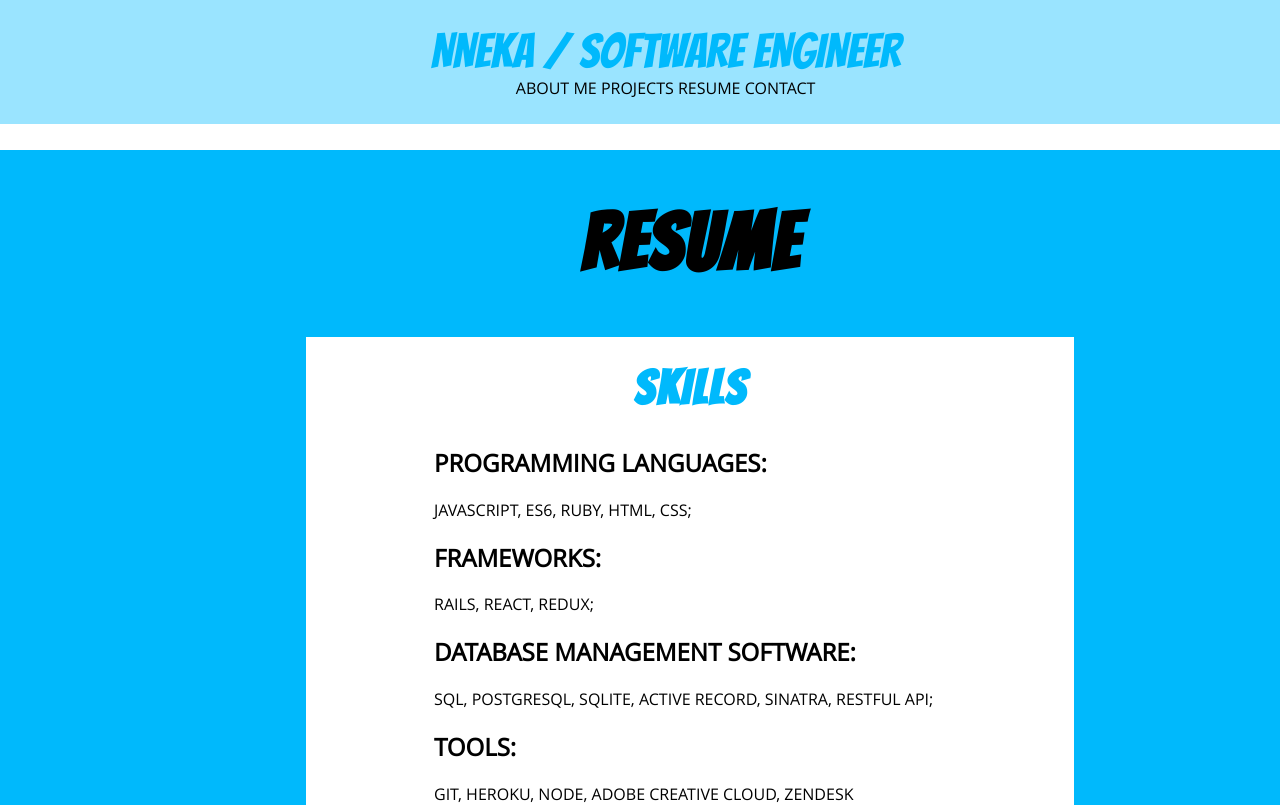
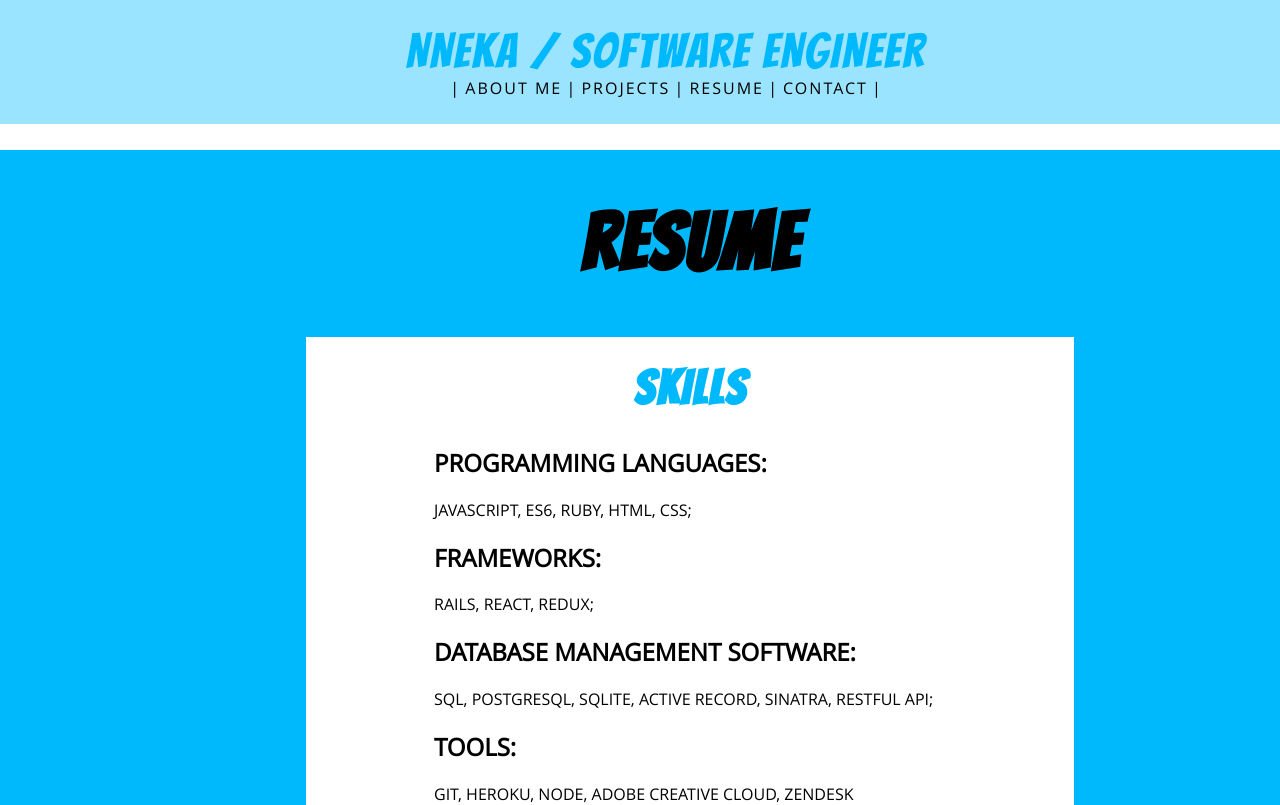
Before and after one commit to nnekauf/portfolio, a React (Create React App) app: page /resume in a window 1280 px wide. Shown: the top 805 px of the page. Built offline with nearby package versions, Linux system fonts and the light colour scheme.

Commit message:
adds divded between menu items

```diff
--- a/src/App.css
+++ b/src/App.css
@@ -55,7 +55,8 @@
 }
 .navLink{
   text-decoration: none;
-  color: black
+  color: black;
+  letter-spacing: 2px;
 }
 .NavBar:hover{
   background-color: rgb(154, 228, 255);
--- a/src/components/NavBar.js
+++ b/src/components/NavBar.js
@@ -10,10 +10,10 @@ const NavBar = () => {
                 Nneka  / Software Engineer</Link>
             </div>
             <div style={{fontFamily: "OpenSans", fontWeight: "lighter"}}>
-                <Link className = "navLink"  to="/"> About Me</Link>
-                <Link className = "navLink"  to="/projects"> Projects</Link>
-                <Link className = "navLink"  to="/resume"> Resume</Link>
-                <Link className = "navLink"  to="/contact"> Contact</Link>
+                |<Link className = "navLink"  to="/"> About Me</Link> |
+                <Link className = "navLink"  to="/projects"> Projects</Link> |
+                <Link className = "navLink"  to="/resume"> Resume</Link> |
+                <Link className = "navLink"  to="/contact"> Contact</Link> |
 
             </div>
         </div>
```
